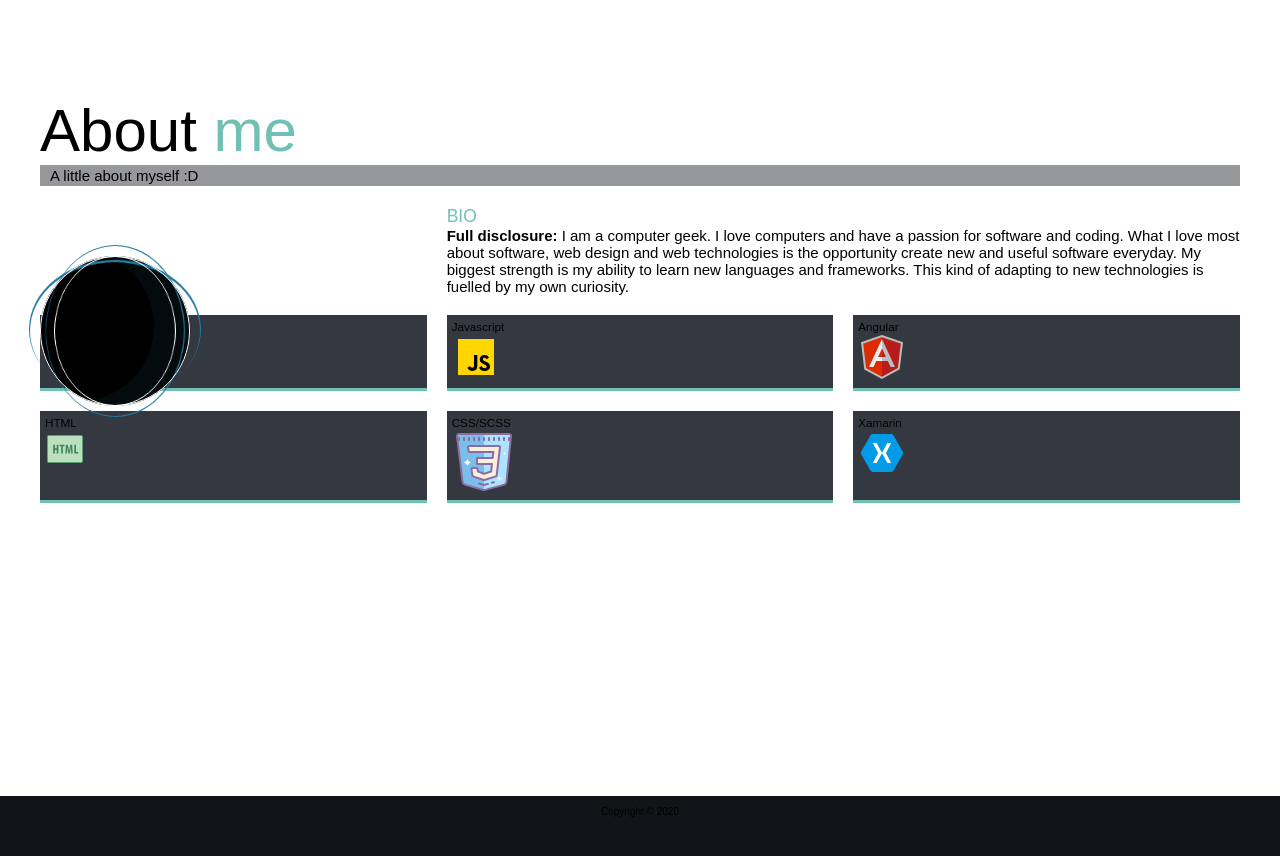
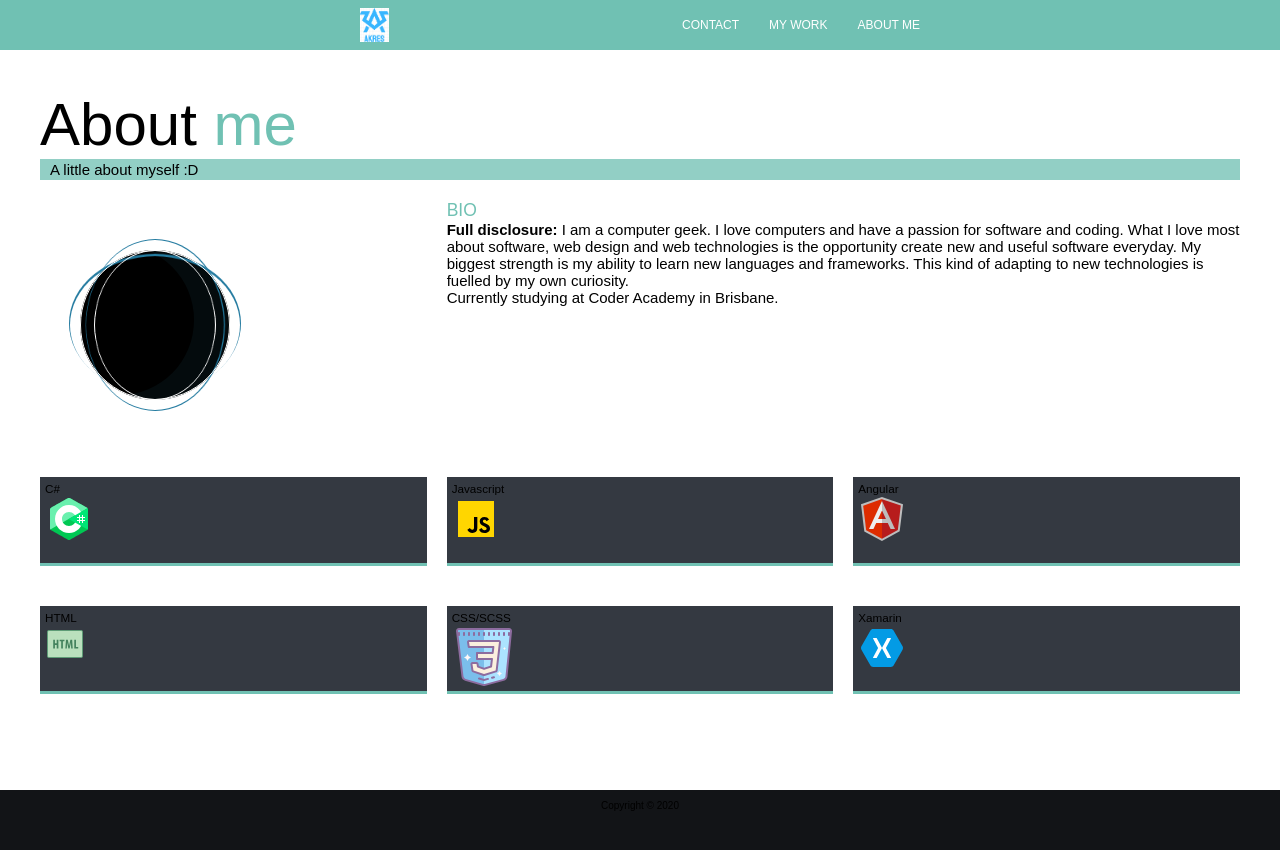
Before and after one commit to BrieferCelery/akres-portfolio, a website: page dist/about.html in a window 1280 px wide. Drawn offline with Linux system fonts and the light colour scheme.

Commit message:
added responsiveness

```diff
--- a/scss/_mobile.scss
+++ b/scss/_mobile.scss
@@ -65,9 +65,11 @@
             "tech2"
             "tech3"
             "tech4"
-            "tech5";
+            "tech5"
+            "tech6";
 
         grid-template-columns: 1fr;
+        grid-template-rows: 1fr;
     }
 
     .anim {
--- a/scss/main.scss
+++ b/scss/main.scss
@@ -30,7 +30,7 @@ h3 {
     &.sm-heading {
         margin-bottom: 2rem;
         padding: 0.2rem 1rem;
-        background: rgba(lighten($primary-color, 2), 0.5);
+        background: rgba(lighten($secondary-color, 2), 0.8);
     }
 }
 
@@ -41,8 +41,13 @@ h3 {
 
 //*********NAVBAR*********
 
+.navigation {
+    background-color: $secondary-color;
+    display: grid;
+    grid-template-columns: 1fr auto minmax(600px, 3fr) 1fr;
+}
+
 .navbar {
-    background-color: $third-color;
     height: 5em;
     display: flex;
     grid-column: 3 / 4;
@@ -68,8 +73,12 @@ h3 {
     transition: opacity 150ms ease-in-out;
 }
 
-.nav-link :hover{
-    color: #000;
+.nav-link :hover ::before {
+     transform: scale(1, 1);
+}
+
+.logo {
+    grid-column: 2/3;
 }
 
 .brand-image {
@@ -158,21 +167,27 @@ main {
     }
 }
 
+
 .about-info {
     display: grid;
     grid-gap: 20px;
+    grid-template-rows: 25% 25% 25% 25%;
     grid-template-areas:
         "anime bio bio"
+        "anime bio bio"
         "tech1 tech2 tech3"
-        "tech4 tech5 .";
+        "tech4 tech5 tech6";
     grid-template-columns: repeat(3, 1fr);
 }
 
 .anim {
     grid-area: anime;
+    padding-left: 4rem;
+    padding-top: -10rem;
 }
 
 .bio {
+    padding-bottom: 8rem;
     grid-area: bio;
     font-size: 1.5rem;
 }
@@ -206,9 +221,14 @@ main {
     grid-area: tech5;
 }
 
+.tech-6 {
+    grid-area: tech6;
+}
+
 .job {
     background: lighten($primary-color, 5);
     padding: 0.5rem;
+    margin-top: 2rem;
     border-bottom: solid 3px $secondary-color;
 }
 
```
Also changed, not shown: scss/_config.scss (+0 -21 lines), dist/about.html, dist/contact.html, dist/css/main.css, dist/portfolio.html.
